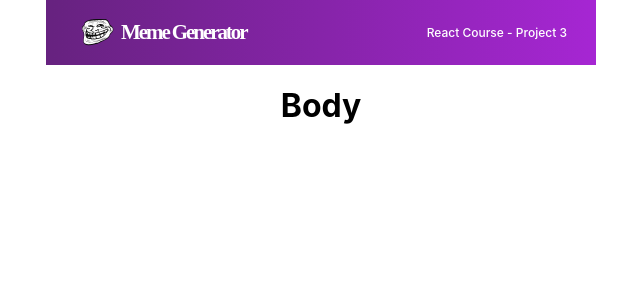
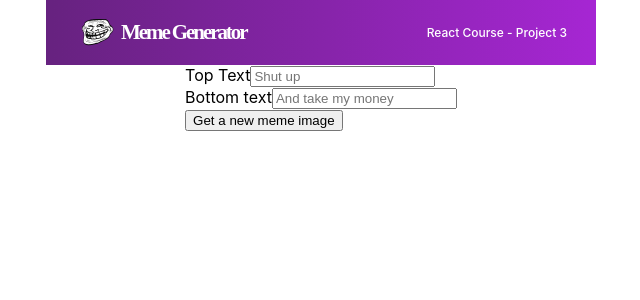
Before and after one commit to Masterchinedum/codespaces-react, a React (Vite) app: page / in a window 1280 px wide. Shown: the top 300 px of the page, without its empty margins (319-959 px from the left). Built offline with nearby package versions, Linux system fonts and the light colour scheme.

Commit message:
Refactor body component to include a form for meme generation

```diff
--- a/src/components/body.jsx
+++ b/src/components/body.jsx
@@ -1,10 +1,20 @@
 
 const Body = () => {
     return (
-        <div>
-            <h1>Body </h1>
+        <div className="text-field-cont">
+            <form className="text-field">
+                <div className="top-textcont">
+                    <label className="top-text-lab">Top Text</label>
+                    <input type="text" className="top-text" placeholder="Shut up" />
+                </div>
+                <div className="bottom-textcont">
+                    <label className="bottom-text-lab">Bottom text</label>
+                    <input type="text" className="bottom-text" placeholder="And take my money" />
+                </div>
+            </form>
+            <div> <button className="form-buttom" type="submit">Get a new meme image</button> </div>
         </div>
-    )
-}
+    );
+};
 
 export default Body;
```
